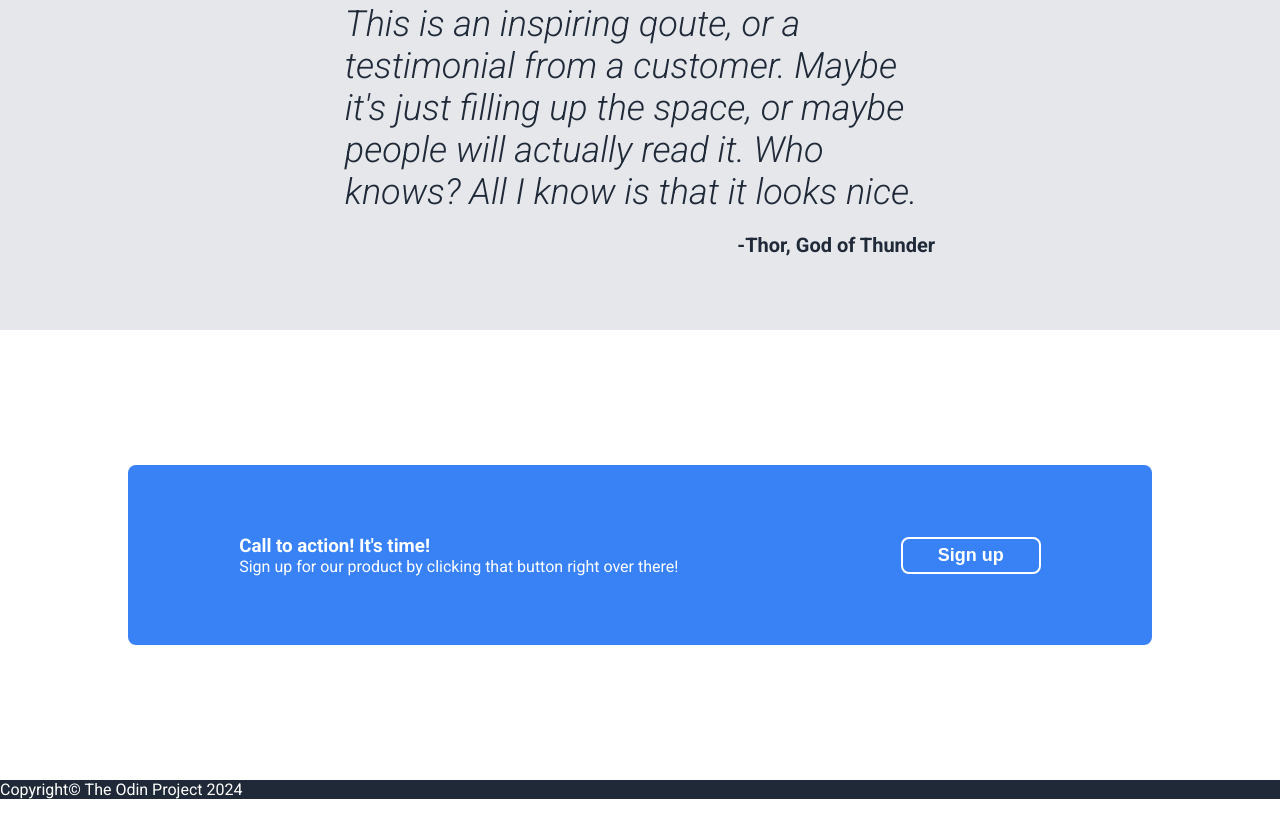
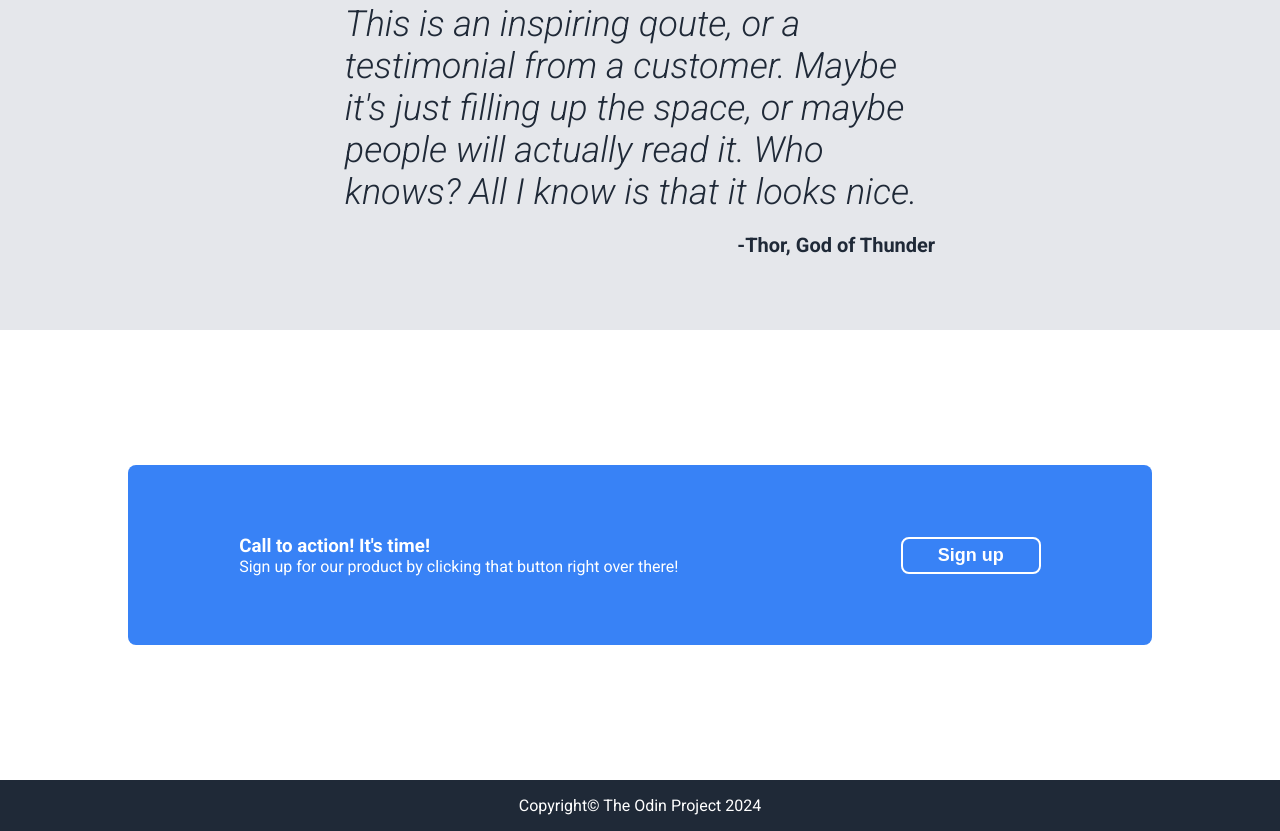
Before and after one commit to EJ-code764/Landing-Page, a plain HTML site: page index.html in a window 1280 px wide. Shown: the part 1243-2074 px from the top of the page. Before the commit the page ends 2042 px from the top, so only its background shows below. Drawn offline with Linux system fonts and the light colour scheme.

Commit message:
Added style to footer

```diff
--- a/style.css
+++ b/style.css
@@ -200,3 +200,9 @@ figcaption {
 .signup-btn {
     border: 2px solid white;
 }
+
+.footer {
+    display: flex;
+    justify-content: center;
+    padding: 16px 0;
+}
```
